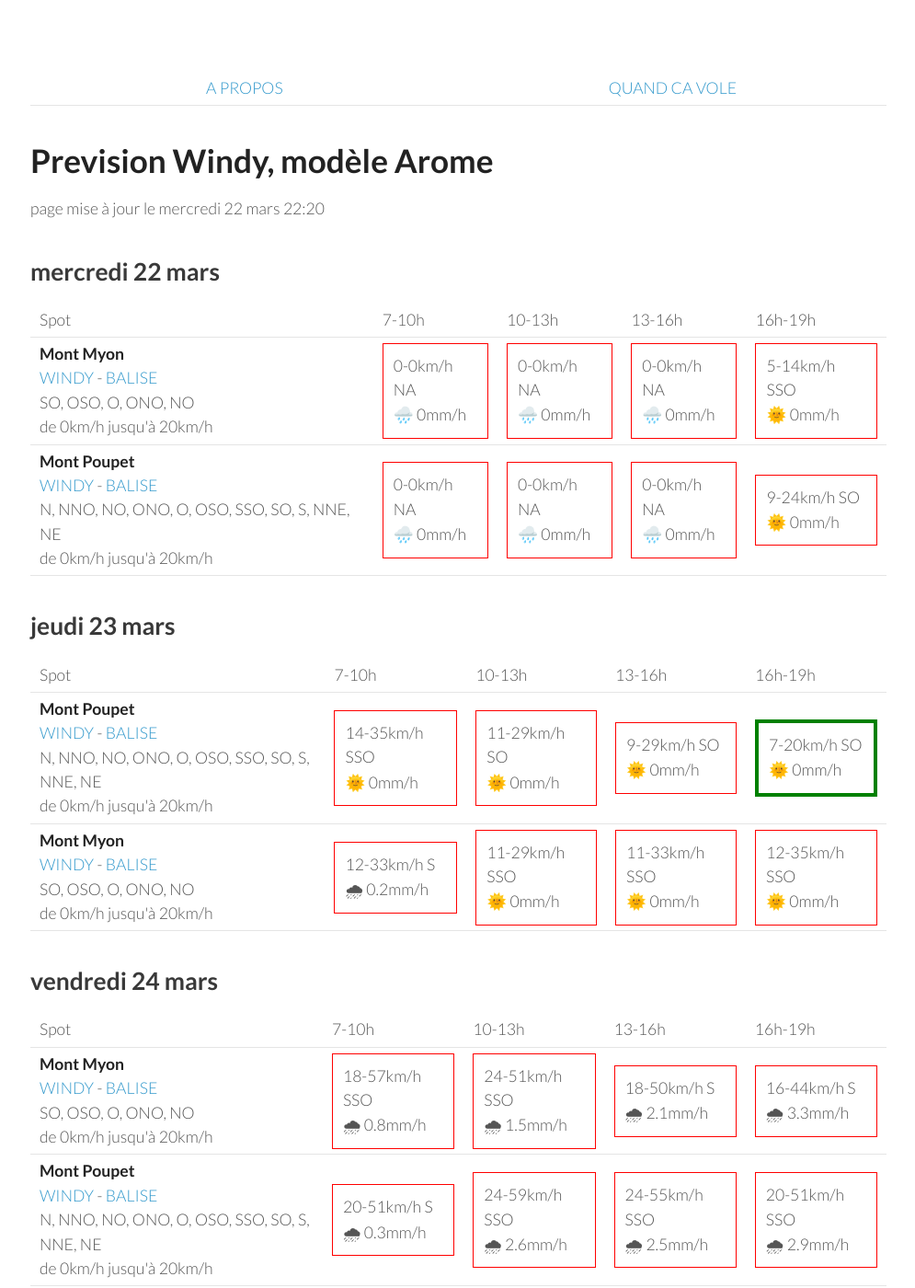
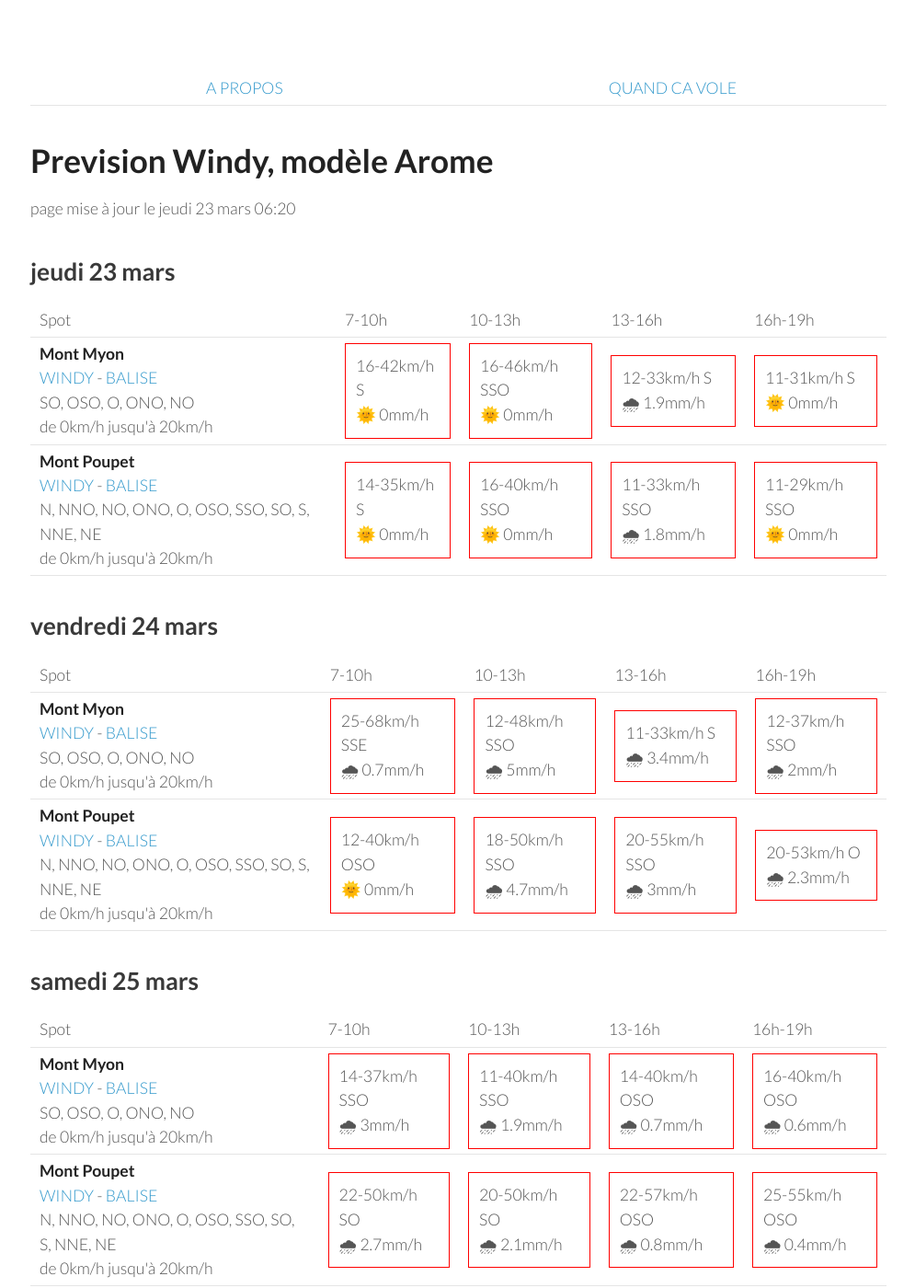
Before and after one commit to parapente-dans-le-nord/parapente-dans-le-nord.github.io, a Jekyll site: the page built from jura.markdown, in a window 1280 px wide and 1400 px high. Shown: the whole window at 92% size, without its empty margins (25-1020 px from the left). Built offline with Jekyll 4.4.1, drawn with Linux system fonts in a browser that asks for light colours; some of the changed text lies outside the part shown.

Commit message:
update index.markdown

```diff
--- a/jura.markdown
+++ b/jura.markdown
@@ -7,9 +7,9 @@ title:  "Tous les spots"
 {: .links}
 
 # Prevision Windy, modèle Arome
-page mise à jour le mercredi 22 mars 22:20
+page mise à jour le jeudi 23 mars 06:20
 
-## mercredi 22 mars
+## jeudi 23 mars
 
 {::nomarkdown}
 <table>
@@ -24,54 +24,20 @@ page mise à jour le mercredi 22 mars 22:20
 <tr>
         <td><strong>Mont Myon</strong><br><a href="https://windy.com/46.331/5.397?45.898,5.394,8,m:eWoagj8">WINDY</a> - <span class=""><a href="http://www.balisemeteo.com/balise.php?idBalise=70">BALISE</a> </span><br> <span class="vent-favorable">SO, OSO, O, ONO, NO</span><br><span class="force-vent">de 0km/h jusqu'à 20km/h</span> </td>
 
-            <td><div class="not-flyable"><p>0-0km/h NA</p><p>🌧️ 0mm/h</p></div></td>
-            <td><div class="not-flyable"><p>0-0km/h NA</p><p>🌧️ 0mm/h</p></div></td>
-            <td><div class="not-flyable"><p>0-0km/h NA</p><p>🌧️ 0mm/h</p></div></td>
-            <td><div class="not-flyable"><p>5-14km/h SSO</p><p>🌞 0mm/h</p></div></td>
+            <td><div class="not-flyable"><p>16-42km/h S</p><p>🌞 0mm/h</p></div></td>
+            <td><div class="not-flyable"><p>16-46km/h SSO</p><p>🌞 0mm/h</p></div></td>
+            <td><div class="not-flyable"><p>12-33km/h S</p><p>🌧 1.9mm/h</p></div></td>
+            <td><div class="not-flyable"><p>11-31km/h S</p><p>🌞 0mm/h</p></div></td>
+
 
     </tr>
 <tr>
         <td><strong>Mont Poupet</strong><br><a href="https://windy.com/46.970/5.876?46.541,5.876,8">WINDY</a> - <span class=""><a href="http://www.balisemeteo.com/balise.php?idBalise=92">BALISE</a> </span><br> <span class="vent-favorable">N, NNO, NO, ONO, O, OSO, SSO, SO, S, NNE, NE</span><br><span class="force-vent">de 0km/h jusqu'à 20km/h</span> </td>
 
-            <td><div class="not-flyable"><p>0-0km/h NA</p><p>🌧️ 0mm/h</p></div></td>
-            <td><div class="not-flyable"><p>0-0km/h NA</p><p>🌧️ 0mm/h</p></div></td>
-            <td><div class="not-flyable"><p>0-0km/h NA</p><p>🌧️ 0mm/h</p></div></td>
-            <td><div class="not-flyable"><p>9-24km/h SO</p><p>🌞 0mm/h</p></div></td>
-
-    </tr>
-
-</tbody>
-</table>
-{:/}
-## jeudi 23 mars
-
-{::nomarkdown}
-<table>
-  <tbody>
-    <tr>
-      <td>Spot</td>
-      <td>7-10h</td>
-      <td>10-13h</td>
-      <td>13-16h</td>
-      <td>16h-19h</td>
-    </tr>
-<tr>
-        <td><strong>Mont Poupet</strong><br><a href="https://windy.com/46.970/5.876?46.541,5.876,8">WINDY</a> - <span class=""><a href="http://www.balisemeteo.com/balise.php?idBalise=92">BALISE</a> </span><br> <span class="vent-favorable">N, NNO, NO, ONO, O, OSO, SSO, SO, S, NNE, NE</span><br><span class="force-vent">de 0km/h jusqu'à 20km/h</span> </td>
-
-            <td><div class="not-flyable"><p>14-35km/h SSO</p><p>🌞 0mm/h</p></div></td>
-            <td><div class="not-flyable"><p>11-29km/h SO</p><p>🌞 0mm/h</p></div></td>
-            <td><div class="not-flyable"><p>9-29km/h SO</p><p>🌞 0mm/h</p></div></td>
-            <td><div class="flyable"><p>7-20km/h SO</p><p>🌞 0mm/h</p></div></td>
-
-
-    </tr>
-<tr>
-        <td><strong>Mont Myon</strong><br><a href="https://windy.com/46.331/5.397?45.898,5.394,8,m:eWoagj8">WINDY</a> - <span class=""><a href="http://www.balisemeteo.com/balise.php?idBalise=70">BALISE</a> </span><br> <span class="vent-favorable">SO, OSO, O, ONO, NO</span><br><span class="force-vent">de 0km/h jusqu'à 20km/h</span> </td>
-
-            <td><div class="not-flyable"><p>12-33km/h S</p><p>🌧 0.2mm/h</p></div></td>
+            <td><div class="not-flyable"><p>14-35km/h S</p><p>🌞 0mm/h</p></div></td>
+            <td><div class="not-flyable"><p>16-40km/h SSO</p><p>🌞 0mm/h</p></div></td>
+            <td><div class="not-flyable"><p>11-33km/h SSO</p><p>🌧 1.8mm/h</p></div></td>
             <td><div class="not-flyable"><p>11-29km/h SSO</p><p>🌞 0mm/h</p></div></td>
-            <td><div class="not-flyable"><p>11-33km/h SSO</p><p>🌞 0mm/h</p></div></td>
-            <td><div class="not-flyable"><p>12-35km/h SSO</p><p>🌞 0mm/h</p></div></td>
 
 
     </tr>
@@ -94,20 +60,20 @@ page mise à jour le mercredi 22 mars 22:20
 <tr>
         <td><strong>Mont Myon</strong><br><a href="https://windy.com/46.331/5.397?45.898,5.394,8,m:eWoagj8">WINDY</a> - <span class=""><a href="http://www.balisemeteo.com/balise.php?idBalise=70">BALISE</a> </span><br> <span class="vent-favorable">SO, OSO, O, ONO, NO</span><br><span class="force-vent">de 0km/h jusqu'à 20km/h</span> </td>
 
-            <td><div class="not-flyable"><p>18-57km/h SSO</p><p>🌧 0.8mm/h</p></div></td>
-            <td><div class="not-flyable"><p>24-51km/h SSO</p><p>🌧 1.5mm/h</p></div></td>
-            <td><div class="not-flyable"><p>18-50km/h S</p><p>🌧 2.1mm/h</p></div></td>
-            <td><div class="not-flyable"><p>16-44km/h S</p><p>🌧 3.3mm/h</p></div></td>
+            <td><div class="not-flyable"><p>25-68km/h SSE</p><p>🌧 0.7mm/h</p></div></td>
+            <td><div class="not-flyable"><p>12-48km/h SSO</p><p>🌧 5mm/h</p></div></td>
+            <td><div class="not-flyable"><p>11-33km/h S</p><p>🌧 3.4mm/h</p></div></td>
+            <td><div class="not-flyable"><p>12-37km/h SSO</p><p>🌧 2mm/h</p></div></td>
 
 
     </tr>
 <tr>
         <td><strong>Mont Poupet</strong><br><a href="https://windy.com/46.970/5.876?46.541,5.876,8">WINDY</a> - <span class=""><a href="http://www.balisemeteo.com/balise.php?idBalise=92">BALISE</a> </span><br> <span class="vent-favorable">N, NNO, NO, ONO, O, OSO, SSO, SO, S, NNE, NE</span><br><span class="force-vent">de 0km/h jusqu'à 20km/h</span> </td>
 
-            <td><div class="not-flyable"><p>20-51km/h S</p><p>🌧 0.3mm/h</p></div></td>
-            <td><div class="not-flyable"><p>24-59km/h SSO</p><p>🌧 2.6mm/h</p></div></td>
-            <td><div class="not-flyable"><p>24-55km/h SSO</p><p>🌧 2.5mm/h</p></div></td>
-            <td><div class="not-flyable"><p>20-51km/h SSO</p><p>🌧 2.9mm/h</p></div></td>
+            <td><div class="not-flyable"><p>12-40km/h OSO</p><p>🌞 0mm/h</p></div></td>
+            <td><div class="not-flyable"><p>18-50km/h SSO</p><p>🌧 4.7mm/h</p></div></td>
+            <td><div class="not-flyable"><p>20-55km/h SSO</p><p>🌧 3mm/h</p></div></td>
+            <td><div class="not-flyable"><p>20-53km/h O</p><p>🌧 2.3mm/h</p></div></td>
 
 
     </tr>
@@ -130,20 +96,20 @@ page mise à jour le mercredi 22 mars 22:20
 <tr>
         <td><strong>Mont Myon</strong><br><a href="https://windy.com/46.331/5.397?45.898,5.394,8,m:eWoagj8">WINDY</a> - <span class=""><a href="http://www.balisemeteo.com/balise.php?idBalise=70">BALISE</a> </span><br> <span class="vent-favorable">SO, OSO, O, ONO, NO</span><br><span class="force-vent">de 0km/h jusqu'à 20km/h</span> </td>
 
-            <td><div class="not-flyable"><p>14-44km/h SSO</p><p>🌧 4.7mm/h</p></div></td>
-            <td><div class="not-flyable"><p>11-37km/h SSO</p><p>🌧 1mm/h</p></div></td>
-            <td><div class="not-flyable"><p>14-37km/h OSO</p><p>🌧 0.4mm/h</p></div></td>
-            <td><div class="not-flyable"><p>14-38km/h O</p><p>🌧 0.5mm/h</p></div></td>
+            <td><div class="not-flyable"><p>14-37km/h SSO</p><p>🌧 3mm/h</p></div></td>
+            <td><div class="not-flyable"><p>11-40km/h SSO</p><p>🌧 1.9mm/h</p></div></td>
+            <td><div class="not-flyable"><p>14-40km/h OSO</p><p>🌧 0.7mm/h</p></div></td>
+            <td><div class="not-flyable"><p>16-40km/h OSO</p><p>🌧 0.6mm/h</p></div></td>
 
 
     </tr>
 <tr>
         <td><strong>Mont Poupet</strong><br><a href="https://windy.com/46.970/5.876?46.541,5.876,8">WINDY</a> - <span class=""><a href="http://www.balisemeteo.com/balise.php?idBalise=92">BALISE</a> </span><br> <span class="vent-favorable">N, NNO, NO, ONO, O, OSO, SSO, SO, S, NNE, NE</span><br><span class="force-vent">de 0km/h jusqu'à 20km/h</span> </td>
 
-            <td><div class="not-flyable"><p>24-53km/h SO</p><p>🌧 2.5mm/h</p></div></td>
-            <td><div class="not-flyable"><p>22-55km/h SO</p><p>🌧 1mm/h</p></div></td>
-            <td><div class="not-flyable"><p>24-59km/h OSO</p><p>🌧 0.5mm/h</p></div></td>
-            <td><div class="not-flyable"><p>25-55km/h OSO</p><p>🌧 0.2mm/h</p></div></td>
+            <td><div class="not-flyable"><p>22-50km/h SO</p><p>🌧 2.7mm/h</p></div></td>
+            <td><div class="not-flyable"><p>20-50km/h SO</p><p>🌧 2.1mm/h</p></div></td>
+            <td><div class="not-flyable"><p>22-57km/h OSO</p><p>🌧 0.8mm/h</p></div></td>
+            <td><div class="not-flyable"><p>25-55km/h OSO</p><p>🌧 0.4mm/h</p></div></td>
 
 
     </tr>
@@ -166,8 +132,8 @@ page mise à jour le mercredi 22 mars 22:20
 <tr>
         <td><strong>Mont Myon</strong><br><a href="https://windy.com/46.331/5.397?45.898,5.394,8,m:eWoagj8">WINDY</a> - <span class=""><a href="http://www.balisemeteo.com/balise.php?idBalise=70">BALISE</a> </span><br> <span class="vent-favorable">SO, OSO, O, ONO, NO</span><br><span class="force-vent">de 0km/h jusqu'à 20km/h</span> </td>
 
-            <td><div class="not-flyable"><p>18-40km/h SSO</p><p>🌧 0.2mm/h</p></div></td>
-            <td><div class="not-flyable"><p>12-48km/h SO</p><p>🌧 1.8mm/h</p></div></td>
+            <td><div class="not-flyable"><p>14-37km/h S</p><p>🌞 0mm/h</p></div></td>
+            <td><div class="not-flyable"><p>22-48km/h SO</p><p>🌧 0.9mm/h</p></div></td>
             <td><div class="not-flyable"><p>16-42km/h OSO</p><p>🌧 0.2mm/h</p></div></td>
             <td><div class="not-flyable"><p>11-48km/h SSO</p><p>🌧 2.6mm/h</p></div></td>
 
@@ -176,8 +142,8 @@ page mise à jour le mercredi 22 mars 22:20
 <tr>
         <td><strong>Mont Poupet</strong><br><a href="https://windy.com/46.970/5.876?46.541,5.876,8">WINDY</a> - <span class=""><a href="http://www.balisemeteo.com/balise.php?idBalise=92">BALISE</a> </span><br> <span class="vent-favorable">N, NNO, NO, ONO, O, OSO, SSO, SO, S, NNE, NE</span><br><span class="force-vent">de 0km/h jusqu'à 20km/h</span> </td>
 
-            <td><div class="not-flyable"><p>18-40km/h SSO</p><p>🌧 0.4mm/h</p></div></td>
-            <td><div class="not-flyable"><p>22-55km/h SO</p><p>🌧 1.4mm/h</p></div></td>
+            <td><div class="not-flyable"><p>16-37km/h SSO</p><p>🌧 0.6mm/h</p></div></td>
+            <td><div class="not-flyable"><p>22-48km/h SO</p><p>🌧 1.1mm/h</p></div></td>
             <td><div class="not-flyable"><p>22-57km/h OSO</p><p>🌧 0.2mm/h</p></div></td>
             <td><div class="not-flyable"><p>18-59km/h SO</p><p>🌧 1.1mm/h</p></div></td>
 
```
